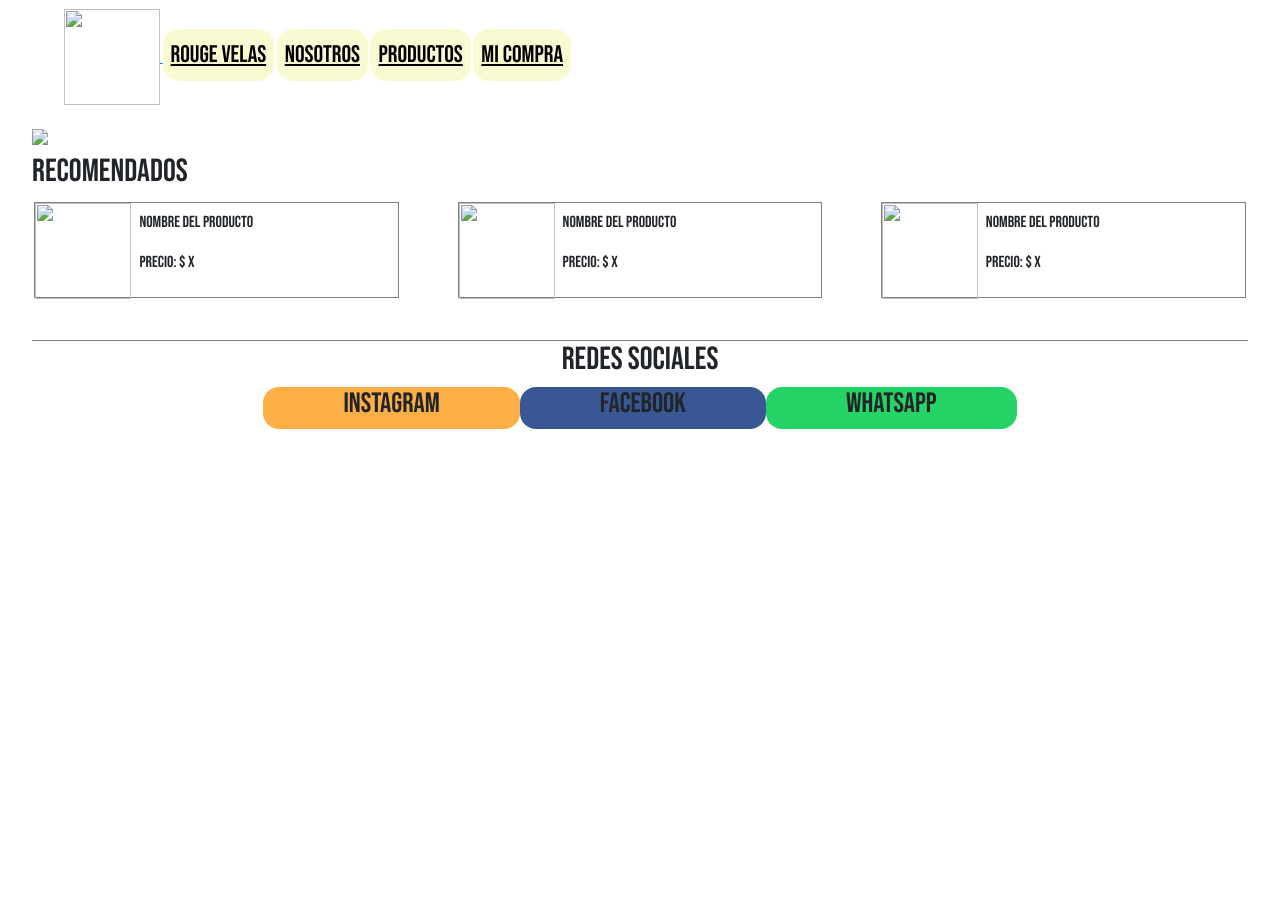
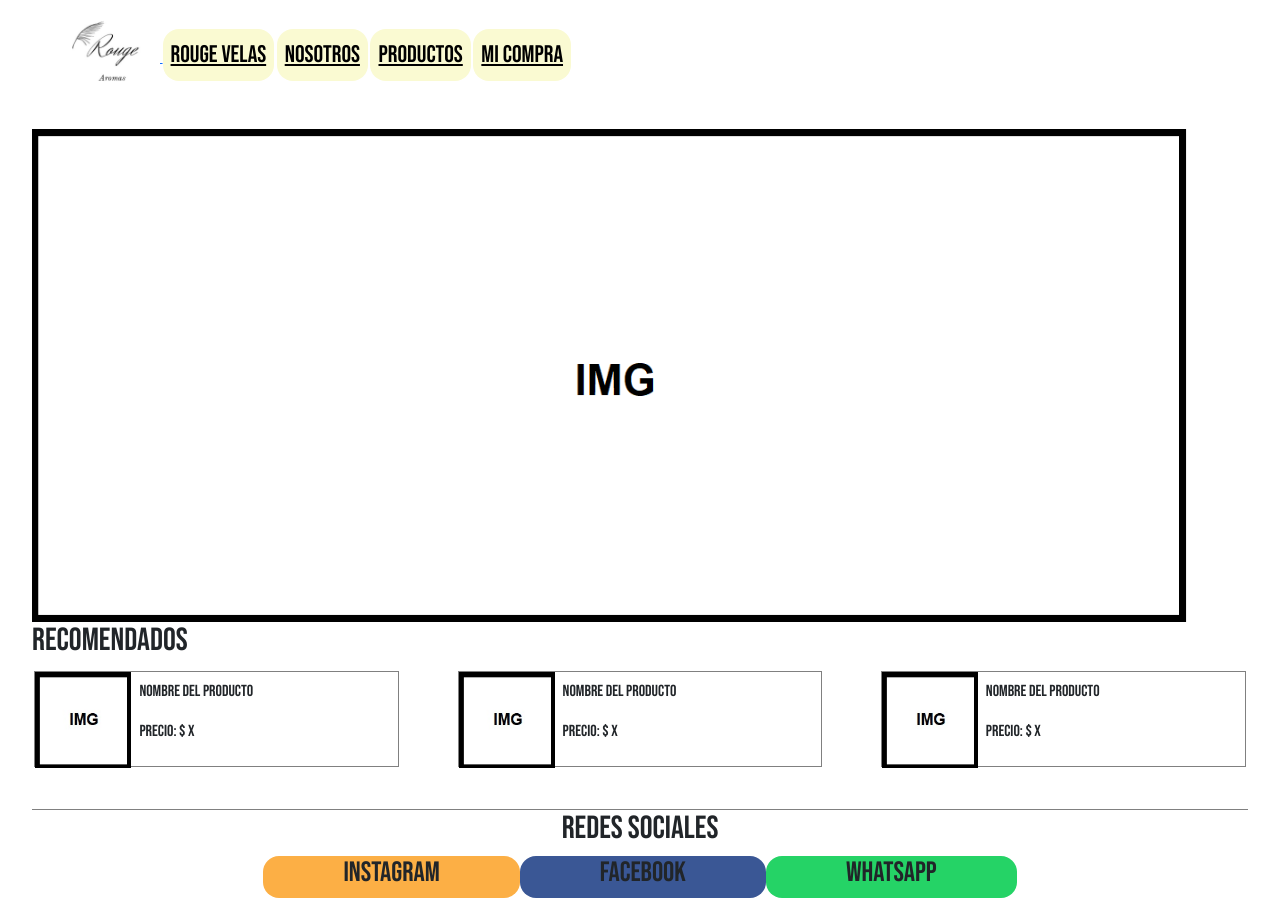
Before and after one commit to Ludmilaocampo/RogueVelas, a plain HTML site: page index.html in a window 1280 px wide. Before the commit the page ends 800 px from the top, so only its background shows below. Drawn offline with nearby package versions, Linux system fonts and the light colour scheme.

Commit message:
Update index.html

```diff
--- a/index.html
+++ b/index.html
@@ -5,7 +5,7 @@
 	<meta charset="UTF-8" content="IE=edge">
 	<meta name="viewpoint" content="width=device-width, initial-scale=1.0">
 	<meta http-equiv="X-UA-Compatible">
-	<link rel="icon" type="image/png" href="files/Picture/Icono.png" />
+	<link rel="icon" type="image/png" href="Icono.png" />
 	<link rel="stylesheet" href="estilos.css">
 	<link rel="preconnect" href="https://fonts.gstatic.com">
 	<link href="https://fonts.googleapis.com/css2?family=Bebas+Neue&display=swap" rel="stylesheet">
@@ -21,7 +21,7 @@
 				<ul>
 
 					<a href="index.html">
-						<img class="navbar__img" src="files/Picture/Icono.png">
+						<img class="navbar__img" src="Icono.png">
 					</a><a class="navbar__item" href="index.html">Rouge Velas</a>
 
 					<il>
@@ -36,7 +36,7 @@
 						<ul class="des">
 							<li>
 								<div class="des__item">
-									<img src="files/Picture/IMG.jpg">
+									<img src="IMG.jpg">
 									<div class="etiqueta__datos">
 										<span>Nombre del producto</span>
 										<p></p>
@@ -46,7 +46,7 @@
 							</li>
 							<li>
 								<div class="des__item">
-									<img src="files/Picture/IMG.jpg">
+									<img src="IMG.jpg">
 									<div class="etiqueta__datos">
 										<span>Nombre del producto</span>
 										<p></p>
@@ -56,7 +56,7 @@
 							</li>
 							<li>
 								<div class="des__item">
-									<img src="files/Picture/IMG.jpg">
+									<img src="IMG.jpg">
 									<div class="etiqueta__datos">
 										<span>Nombre del producto</span>
 										<p></p>
@@ -84,13 +84,13 @@
 				</ol>
 				<div class="carousel-inner">
 					<div class="carousel-item active">
-						<img class="d-block w-100" src="files/Picture/IMG-CAR.png" First slide">
+						<img class="d-block w-100" src="IMG-CAR.png" First slide">
 					</div>
 					<div class="carousel-item">
-						<img class="d-block w-100" src="files/Picture/IMG-CAR.png" alt="Second slide">
+						<img class="d-block w-100" src="IMG-CAR.png" alt="Second slide">
 					</div>
 					<div class="carousel-item">
-						<img class="d-block w-100" src="files/Picture/IMG-CAR.png" alt="Third slide">
+						<img class="d-block w-100" src="IMG-CAR.png" alt="Third slide">
 					</div>
 				</div>
 				<a class="carousel-control-prev" href="#carouselExampleIndicators" role="button" data-slide="prev">
@@ -107,7 +107,7 @@
 			<section class="show-article">
 
 				<div class="etiqueta">
-					<img src="/files/Picture/IMG.jpg">
+					<img src="IMG.jpg">
 					<div class="etiqueta__datos">
 						<span>Nombre del producto</span>
 						<p></p>
@@ -115,7 +115,7 @@
 					</div>
 				</div>
 				<div class="etiqueta">
-					<img src="/files/Picture/IMG.jpg">
+					<img src="IMG.jpg">
 					<div class="etiqueta__datos">
 						<span>Nombre del producto</span>
 						<p></p>
@@ -123,7 +123,7 @@
 					</div>
 				</div>
 				<div class="etiqueta">
-					<img src="/files/Picture/IMG.jpg">
+					<img src="IMG.jpg">
 					<div class="etiqueta__datos">
 						<span>Nombre del producto</span>
 						<p></p>
```
